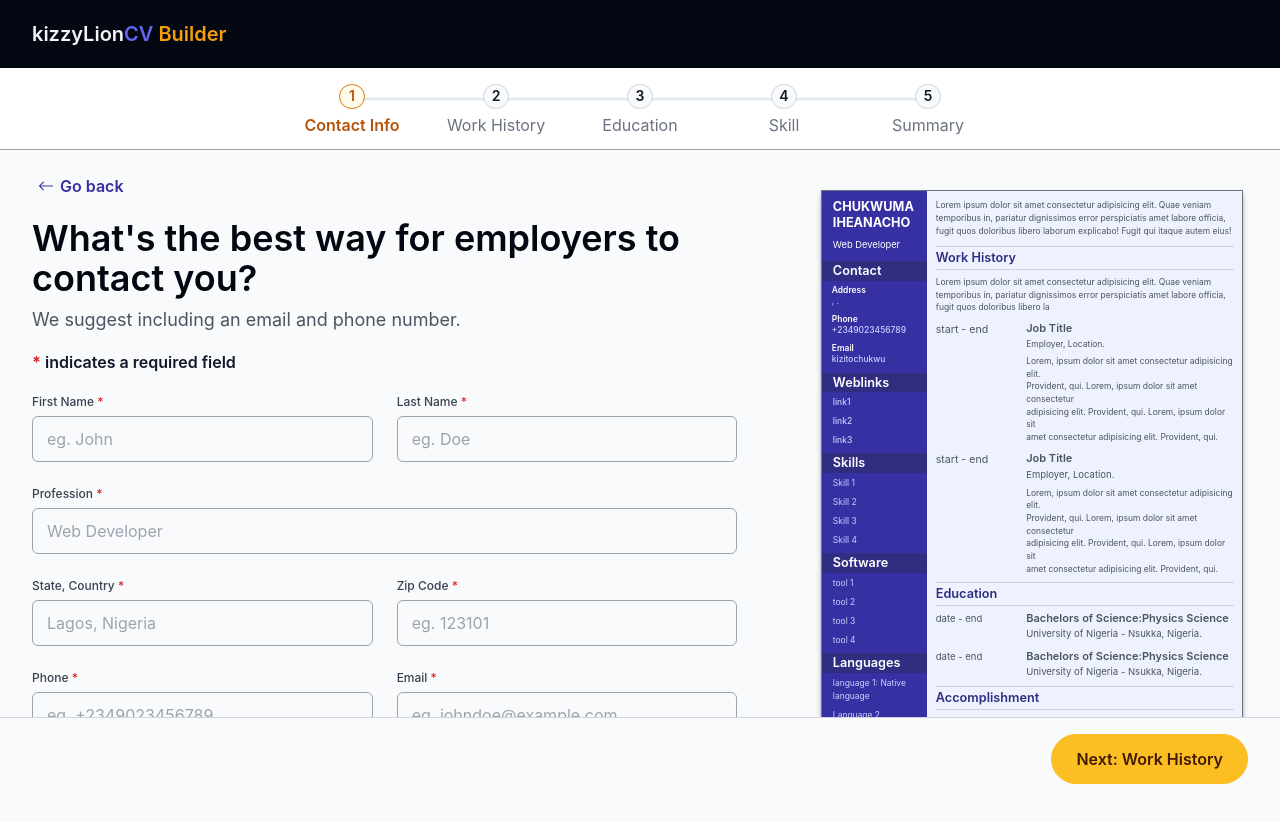
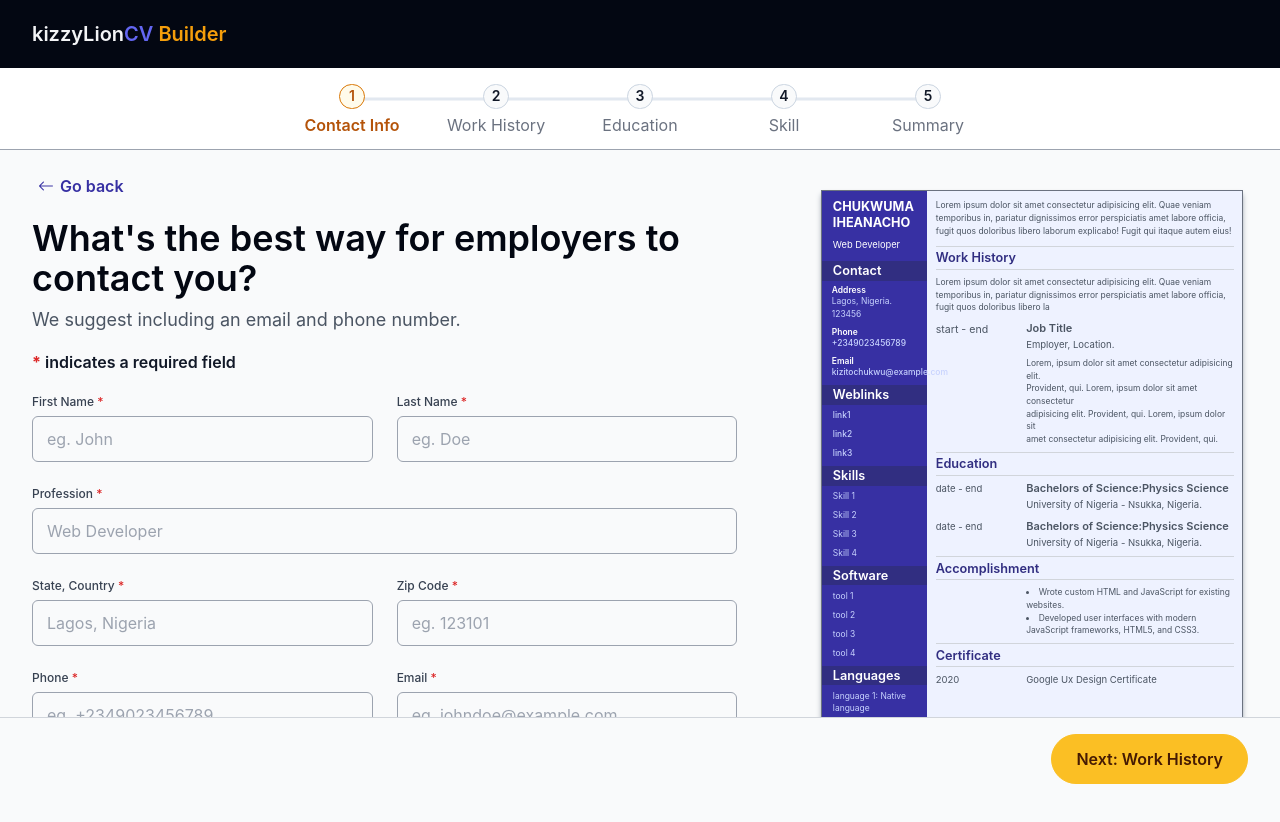
Before and after one commit to kizzylion/cvbuilder, a React (Vite) app: page / in a window 1280 px wide. Both pictures are taken after a click on the button "Create Resume". Shown: the top 822 px of the page. Built offline with nearby package versions, Linux system fonts and the light colour scheme.

Commit message:
FIX: TEMPLATE DATA ISSUES FOR MULTIPLEFORM

```diff
--- a/src/component/multiform/ContactInfo.jsx
+++ b/src/component/multiform/ContactInfo.jsx
@@ -3,35 +3,33 @@ import TemplatePaper from "../template/template";
 import "./contactInfo.scss";
 import { Input } from "../utilities/input";
 import { Button } from "../utilities/button";
-import { useState } from "react";
+import { useState, useEffect } from "react";
 
 export function ContactInfo({
   isOpen,
   closeMultiform,
   handleNext,
   resumeData,
+  contact,
+  handleContactChanges,
 }) {
   const [firstName, setFirstName] = useState(
-    resumeData.contactInfo.firstName ? resumeData.contactInfo.firstName : ""
+    contact.firstName ? contact.firstName : ""
   );
   const [lastName, setLastName] = useState(
-    resumeData.contactInfo.lastName ? resumeData.contactInfo.lastName : ""
+    contact.lastName ? contact.lastName : ""
   );
   const [profession, setProfession] = useState(
-    resumeData.contactInfo.profession ? resumeData.contactInfo.profession : ""
+    contact.profession ? contact.profession : ""
   );
   const [location, setLocation] = useState(
-    resumeData.contactInfo.location ? resumeData.contactInfo.location : ""
+    contact.location ? contact.location : ""
   );
   const [zipCode, setZipCode] = useState(
-    resumeData.contactInfo.zipCode ? resumeData.contactInfo.zipCode : ""
+    contact.zipCode ? contact.zipCode : ""
   );
-  const [phone, setPhone] = useState(
-    resumeData.contactInfo.phone ? resumeData.contactInfo.phone : ""
-  );
-  const [email, setEmail] = useState(
-    resumeData.contactInfo.email ? resumeData.contactInfo.email : ""
-  );
+  const [phone, setPhone] = useState(contact.phone ? contact.phone : "");
+  const [email, setEmail] = useState(contact.email ? contact.email : "");
 
   const contactData = {
     firstName: firstName,
@@ -46,11 +44,12 @@ export function ContactInfo({
   // console.log(resumeData);
   // console.log(resumeData.contactInfo);
 
-  let data = {};
-  data.contactInfo = contactData;
+  useEffect(() => {
+    handleContactChanges(contactData);
+  }, [firstName, lastName, profession, location, zipCode, phone, email]); // Runs whenever firstName changes
 
   const handleFirstName = (e) => {
-    setFirstName(e.target.value);
+    setFirstName(() => e.target.value);
   };
 
   const handleLastName = (e) => {
@@ -186,7 +185,7 @@ export function ContactInfo({
         </div>
         <div className="preview_area hidden md:flex justify-center p-5 w-full">
           <div className="preview aspect-[8.5/11] flex md:w-1/3 lg:w-full h-fit border border-gray-500 shadow-md shadow-gray-400 bg-gray-100 overflow-hidden">
-            <TemplatePaper isOpen={isOpen} resumeData={data} />
+            <TemplatePaper isOpen={isOpen} resumeData={resumeData} />
           </div>
         </div>
       </div>
--- a/src/component/multiform/Work.jsx
+++ b/src/component/multiform/Work.jsx
@@ -94,6 +94,18 @@ export function WorkHistory({
   const handleStartDate = (e) => {
     setStartDate(e.target.value);
   };
+  const getCurrentMonth = () => {
+    const now = new Date();
+    const year = now.getFullYear();
+    const month = String(now.getMonth() + 1).padStart(2, "0"); // Add leading zero if necessary
+    return `${year}-${month}`;
+  };
+
+  useEffect(() => {
+    // Set the initial value to the current month
+    setStartDate(getCurrentMonth());
+    setEndDate(getCurrentMonth());
+  }, []);
 
   useEffect(() => {
     console.log(setStartDate);
@@ -103,19 +115,26 @@ export function WorkHistory({
     setEndDate(e.target.value);
   };
   const handleJobDescription = (e) => {
+    // const htmlContent = textContent.replace(/\n/g, "<br>");
+
     setJobDescription(e.target.value);
   };
 
-  function jobList() {
-    const listItems = jobs.map((job, index) => (
+  function jobList(jobArr) {
+    const listItems = jobArr.map((job, index) => (
       <ExperienceCard
-        key={job.key}
+        key={job.id}
         cardTitle={`Work Experience ${index + 1}`}
         title={job.jobTitle}
         title2={job.employer}
         subtitle1={job.jobLocation}
         subtitle2={`${job.startDate} - ${job.endDate}`}
-        description={job.jobDescription}
+        description={job.jobDescription.split("\n").map((line, index) => (
+          <span key={index}>
+            {line}
+            <br />
+          </span>
+        ))}
       />
     ));
     return listItems;
@@ -223,7 +242,7 @@ export function WorkHistory({
             />
             <div className="grid grid-col-1 gap-4 ">
               <ul className="work-list grid grid-col-1 gap-5 lg:gap-6">
-                {jobList()}
+                {jobList(jobs)}
                 {/* <ExperienceCard
                   cardTitle={"Work Experience 1"}
                   title="Web Developer"
--- a/src/component/multiform/multiform.jsx
+++ b/src/component/multiform/multiform.jsx
@@ -12,6 +12,7 @@ export function MultiForm({ closeMultiform }) {
 
   const newResumeData = { contactInfo: contactInfo, workHistory: workHistory };
 
+  let contact = newResumeData.contactInfo;
   let jobs = newResumeData.workHistory;
 
   let formSteps = [
@@ -33,22 +34,28 @@ export function MultiForm({ closeMultiform }) {
       : setCurrentStep((prev) => prev + 1);
   }
 
+  function handleContactChanges(data) {
+    setContactInfo(data);
+  }
   function handleBack() {
     // setComplete(false);
 
     setCurrentStep((prev) => prev - 1);
   }
 
-  function displayActiveForm(currentStep, data, tempJobs) {
+  function displayActiveForm(currentStep, data, tempContact, tempJobs) {
     switch (currentStep) {
       case 0:
         return (
           <ContactInfo
             isOpen={true}
             resumeData={data}
+            contact={tempContact}
             closeMultiform={closeMultiform}
+            handleContactChanges={handleContactChanges}
             handleNext={(data) => {
-              setContactInfo(data);
+              contact = data;
+              setContactInfo(contact);
               handleNext();
             }}
           />
@@ -106,7 +113,7 @@ export function MultiForm({ closeMultiform }) {
         id="Forms"
         className="max-w-7xl mx-auto w-full px-4 md:px-6 lg:px-8 py-5"
       >
-        {displayActiveForm(currentStep, newResumeData, jobs)}
+        {displayActiveForm(currentStep, newResumeData, contact, jobs)}
       </div>
     </section>
   );
--- a/src/component/template/template.jsx
+++ b/src/component/template/template.jsx
@@ -32,6 +32,57 @@ export default function TemplatePaper({ isOpen, resumeData }) {
       window.removeEventListener("resize", scaleToFitParent);
     };
   }, []);
+
+  const jobList = (jobArr) => {
+    if (jobArr.length) {
+      const listItems = jobArr.map((job) => (
+        <div key={job.id} className="grid grid-cols-[1fr_3fr] gap-[2.5em]">
+          <div className="duration text-[0.75em]">
+            <p>
+              {job.startDate} - {job.endDate}
+            </p>
+          </div>
+          <div>
+            <h4 className="text-[1.3em] mb-[0.2em] font-semibold">
+              {job.jobTitle}
+            </h4>
+            <p className="text[1.125em] mb-[0.5em]">
+              <span>{job.employer}</span>, <span>{job.jobLocation}</span>.
+            </p>
+            <p className="">
+              {job.jobDescription.split("\n").map((line, index) => (
+                <span key={index}>
+                  {line}
+                  <br />
+                </span>
+              ))}
+            </p>
+          </div>
+        </div>
+      ));
+      return listItems;
+    } else {
+      return (
+        <div id="work2" className="grid grid-cols-[1fr_3fr] gap-[2.5em]">
+          <div className="duration text-[1.25em]">start - end</div>
+          <div>
+            <h4 className="text-[1.3em] mb-[0.2em] font-semibold">Job Title</h4>
+            <p className="text-[1.125em] mb-[0.5em]">
+              <span>Employer</span>, <span>Location</span>.
+            </p>
+            <p className="">
+              Lorem, ipsum dolor sit amet consectetur adipisicing elit.
+              <br />
+              Provident, qui. Lorem, ipsum dolor sit amet consectetur <br />
+              adipisicing elit. Provident, qui. Lorem, ipsum dolor sit <br />
+              amet consectetur adipisicing elit. Provident, qui.
+            </p>
+          </div>
+        </div>
+      );
+    }
+  };
+
   return (
     <div
       className={`docParent items-start aspect-[8.5/11]  w-full h-full ${
@@ -60,34 +111,48 @@ export default function TemplatePaper({ isOpen, resumeData }) {
                 : "Web Developer"}
             </h4>
           </div>
-          <div id="contact" className="pb-[0.75em]">
+          <div id="contact" className="pb-[0.75em] flex flex-col">
             <div className="bg-indigo-900 px-[1.25em] py-[0.25em] mb-[0.5em]">
               <h3 className="text-[1.5em] font-semibold">Contact</h3>
             </div>
             <div id="address" className="text-[1em] px-[1.125em] mb-[0.75em]">
               <h4 className="font-semibold">Address</h4>
               <p className="text-indigo-200">
-                {resumeData.contactInfo
+                {resumeData.contactInfo.location
                   ? `${resumeData.contactInfo.location}, ${resumeData.contactInfo.zipCode}.`
-                  : "CHUKWUMA IHEANACHO"}
+                  : "Lagos, Nigeria. 123456"}
               </p>
             </div>
-            <div id="telephone" className="text-[1em] px-[1.125em] mb-[0.75em]">
+            <div
+              id="telephone"
+              className="flex flex-col w-full text-[1em] px-[1.125em] mb-[0.75em]"
+            >
               <h4 className="font-semibold">Phone</h4>
-              <a href="tel:+2349023456789" className="text-indigo-200">
+              <a
+                href="tel:+2349023456789"
+                className="text-indigo-200 flex flex-wrap text-wrap"
+              >
                 {resumeData.contactInfo.phone
                   ? `${resumeData.contactInfo.phone}
                 `
                   : "+2349023456789"}
               </a>
             </div>
-            <div id="mail" className="text-[1em] px-[1.125em]">
+            <div
+              id="mail"
+              className="text-[1em] flex flex-col px-[1.125em] flex-wrap"
+            >
               <h4 className="font-semibold">Email</h4>
-              <a href="mailto:kztchm@gmail.com" className="text-indigo-200">
-                {resumeData.contactInfo.email
-                  ? `${resumeData.contactInfo.email}`
-                  : "kizitochukwu"}
-              </a>
+              <p className="flex w-full text-wrap box-border white-space:pre-wrap word-wrap:break-word ">
+                <a
+                  href="mailto:kztchm@gmail.com"
+                  className="text-indigo-200 block w-full text-wrap white-space:pre-wrap word-wrap:break-word"
+                >
+                  {resumeData.contactInfo.email
+                    ? `${resumeData.contactInfo.email}`
+                    : "kizitochukwu@example.com"}
+                </a>
+              </p>
             </div>
           </div>
           <div id="weblinks" className="pb-[0.75em]">
@@ -158,52 +223,7 @@ export default function TemplatePaper({ isOpen, resumeData }) {
                 amet labore officia, fugit quos doloribus libero la
               </p>
               <div id="workList" className="flex flex-col gap-[1em]">
-                <div
-                  id="work1"
-                  className="grid grid-cols-[1fr_3fr] gap-[2.5em]"
-                >
-                  <div className="duration text-[1.25em]">start - end</div>
-                  <div>
-                    <h4 className="text-[1.3em] mb-[0.2em] font-semibold">
-                      Job Title
-                    </h4>
-                    <p className="text[1.125em] mb-[0.5em]">
-                      <span>Employer</span>, <span>Location</span>.
-                    </p>
-                    <p className="">
-                      Lorem, ipsum dolor sit amet consectetur adipisicing elit.
-                      <br />
-                      Provident, qui. Lorem, ipsum dolor sit amet consectetur{" "}
-                      <br />
-                      adipisicing elit. Provident, qui. Lorem, ipsum dolor sit{" "}
-                      <br />
-                      amet consectetur adipisicing elit. Provident, qui.
-                    </p>
-                  </div>
-                </div>
-                <div
-                  id="work2"
-                  className="grid grid-cols-[1fr_3fr] gap-[2.5em]"
-                >
-                  <div className="duration text-[1.25em]">start - end</div>
-                  <div>
-                    <h4 className="text-[1.3em] mb-[0.2em] font-semibold">
-                      Job Title
-                    </h4>
-                    <p className="text-[1.125em] mb-[0.5em]">
-                      <span>Employer</span>, <span>Location</span>.
-                    </p>
-                    <p className="">
-                      Lorem, ipsum dolor sit amet consectetur adipisicing elit.
-                      <br />
-                      Provident, qui. Lorem, ipsum dolor sit amet consectetur{" "}
-                      <br />
-                      adipisicing elit. Provident, qui. Lorem, ipsum dolor sit{" "}
-                      <br />
-                      amet consectetur adipisicing elit. Provident, qui.
-                    </p>
-                  </div>
-                </div>
+                {jobList(resumeData.workHistory)}
               </div>
             </div>
           </div>
--- a/src/component/utilities/monthinput.jsx
+++ b/src/component/utilities/monthinput.jsx
@@ -1,7 +1,7 @@
 import { useState, useEffect } from "react";
 import "./input.scss";
 
-export function MonthInput({ label, type, id, value, onChange, require }) {
+export function MonthInput({ label, type, id, value, onChange, require, min }) {
   const [startDate, setStartDate] = useState("");
 
   const getCurrentMonth = () => {
@@ -35,7 +35,7 @@ export function MonthInput({ label, type, id, value, onChange, require }) {
           type={type}
           id={id}
           name={id}
-          min={"1970-01"}
+          min={min || "1970-01"}
           value={value}
           onChange={onChange}
           required={require}
```
